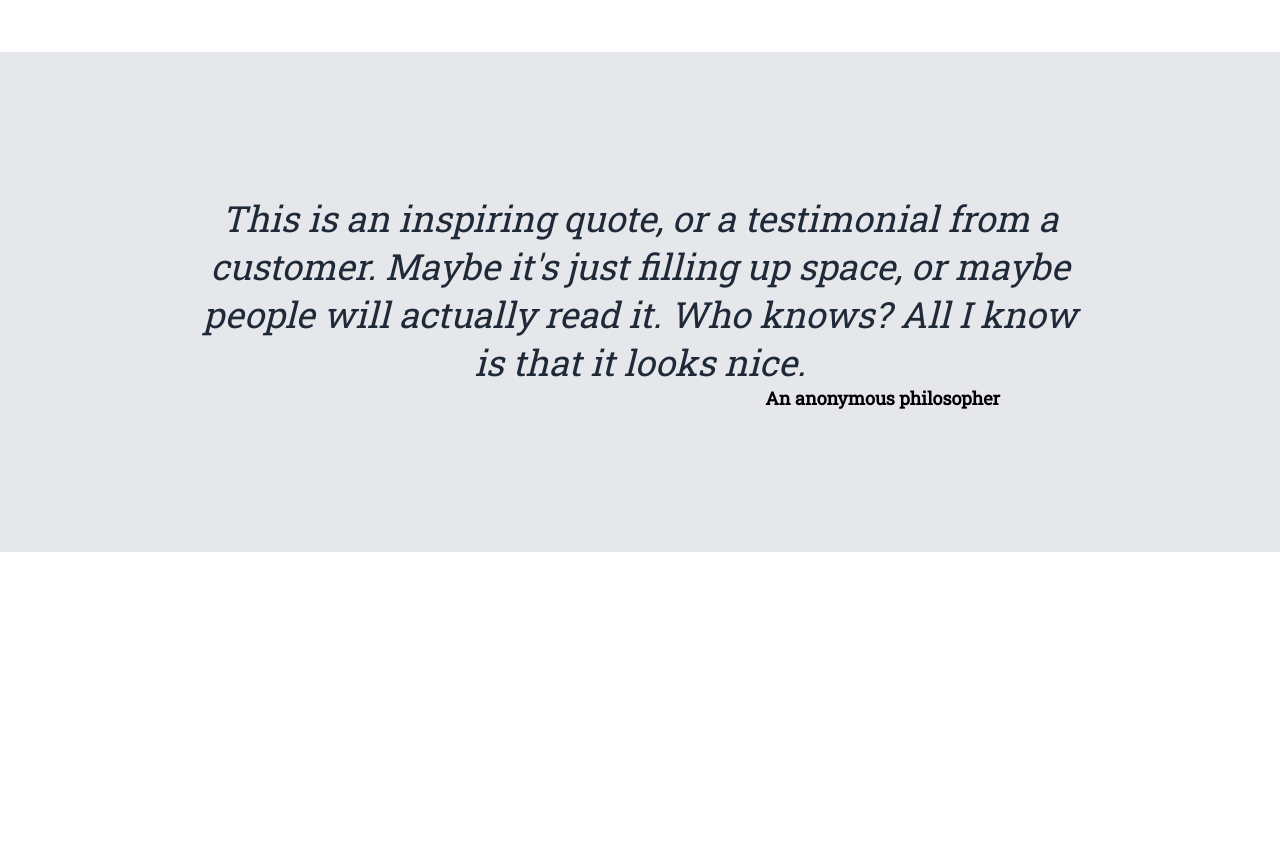
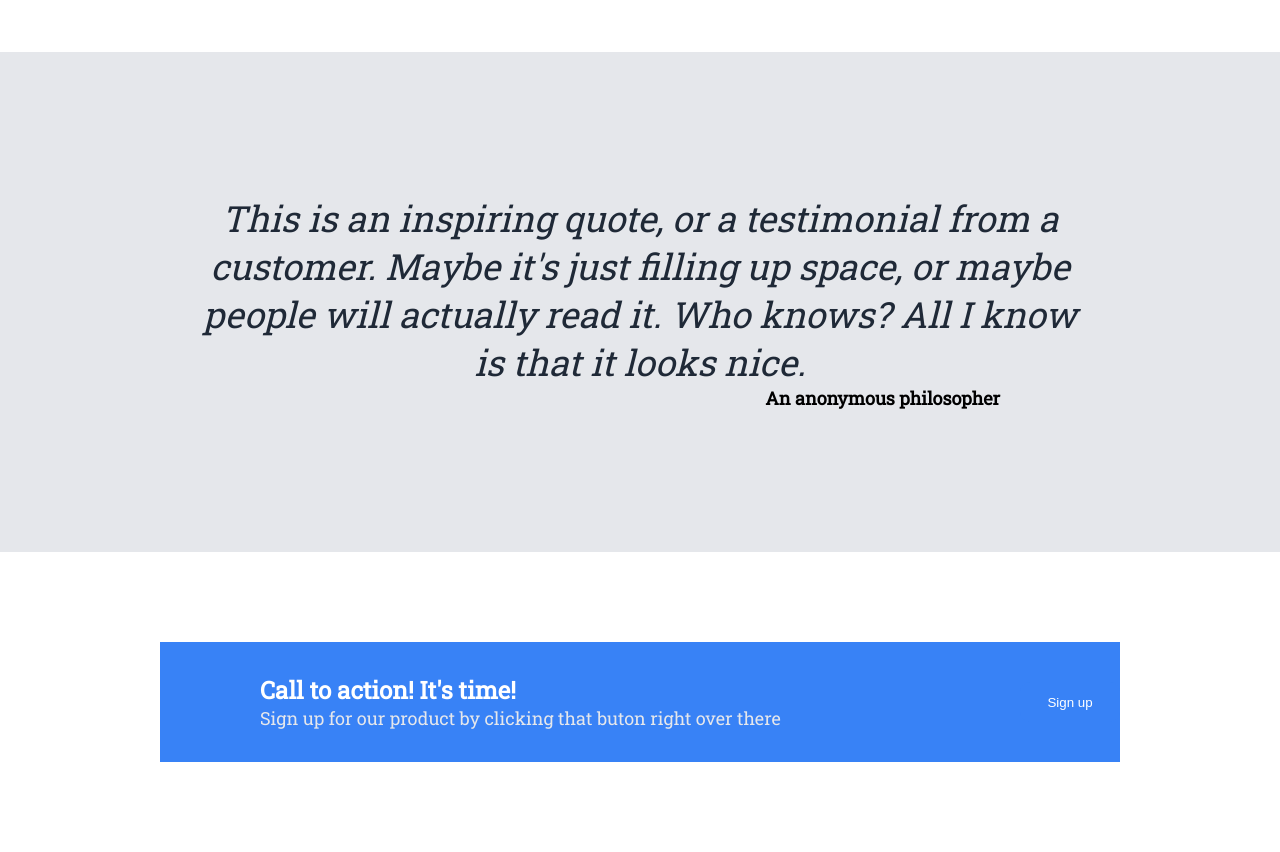
Before and after one commit to yusun-lab/Landing-Page, a plain HTML site: page index.html in a window 1280 px wide. Shown: the part 981-1833 px from the top of the page. Before the commit the page ends 1533 px from the top, so only its background shows below. Drawn offline with Linux system fonts and the light colour scheme; a web font is replaced by a local one.

Commit message:
Start and finish last div

```diff
--- a/index.html
+++ b/index.html
@@ -63,5 +63,16 @@
             <p class="p-third">An anonymous philosopher</p>
         </div>
     </div>
+    <div class="last-div">
+        <div class="blue-container">
+            <div class="left">
+                <h4>Call to action! It's time!</h4>
+                <p class="last-p">Sign up for our product by clicking that buton right over there</p>
+            </div>
+            <div class="right">
+                <button type="button" class="btn-last-div">Sign up</button>
+            </div>
+        </div>
+    </div>
 </body>
 </html>
--- a/styles.css
+++ b/styles.css
@@ -147,3 +147,51 @@ h3{
     justify-content: flex-end;
     margin-right: 280px;
 }
+
+.last-div{
+    height: 300px;
+    display: flex;
+    justify-content: center;
+    align-items: center;
+}
+
+.blue-container{
+    background-color: #3882F6;
+    width: 75%;
+    height: 40%;
+    display: flex;
+    flex-direction: row;
+}
+
+.left{
+    width: 80%;
+    margin-left: 100px;
+    display: flex;
+    justify-content: center;
+    flex-direction: column;
+}
+
+h4{
+    font-size: 24px;
+    color: white;
+}
+
+.last-p{
+    color: #E5E7EB;
+    font-size: 18px;
+}
+
+.right{
+    display: flex;
+    justify-content: flex-start;
+    align-items: center;
+}
+
+.btn-last-div{
+    background-color: #3882F6;
+    color: white;
+    width: 100px;
+    height: 40px;
+    border: 1px white;
+    border-radius: 10px;
+}
```
Also changed, not shown: color and fonts.txt (deleted), 1 other file.
